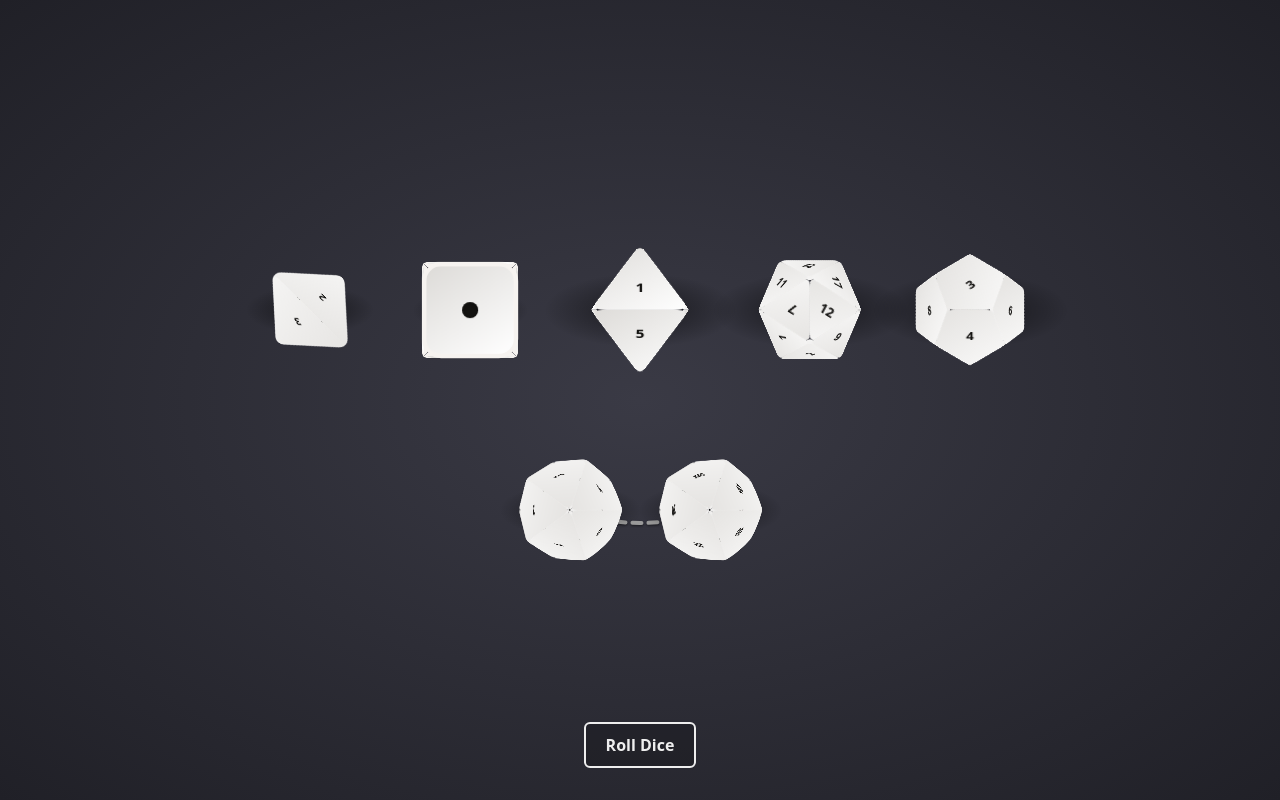
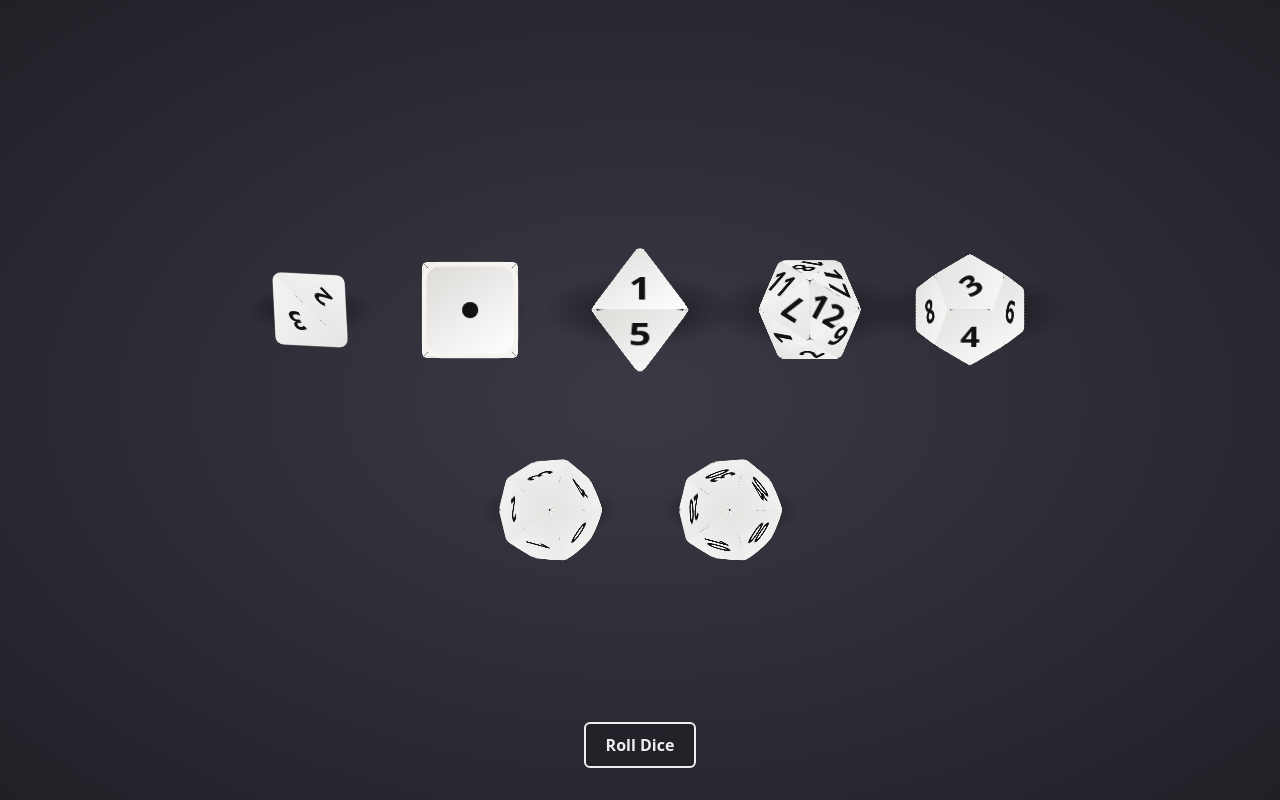
Before and after one commit to elyoni/dnd-5e-character-sheet, a website: page prototypes/dice-css-d6.html in a window 1280 px wide. Drawn offline with Linux system fonts and the light colour scheme.

Commit message:
Drop the d100 chain and bump face-number font size 150%

```diff
--- a/prototypes/dice-css-d6.html
+++ b/prototypes/dice-css-d6.html
@@ -131,7 +131,7 @@
   .d8-face .num {
     position: absolute;
     left: 50%;
-    font: 700 15px system-ui, sans-serif;
+    font: 700 37.5px system-ui, sans-serif;
     color: #131210;
     transform: translate(-50%, -50%);
   }
@@ -153,7 +153,7 @@
     position: absolute;
     top: 50%;
     left: 50%;
-    font: 700 13px system-ui, sans-serif;
+    font: 700 32.5px system-ui, sans-serif;
     color: #131210;
     transform: translate(-50%, -50%);
   }
@@ -173,29 +173,9 @@
     position: absolute;
     top: 50%;
     left: 50%;
-    font: 700 13px system-ui, sans-serif;
+    font: 700 32.5px system-ui, sans-serif;
     color: #131210;
     transform: translate(-50%, -50%);
-  }
-
-  /* Decorative-but-live chain linking the two d100 (percentile) dice —
-     redrawn every frame to follow wherever they currently are. */
-  .chain-svg {
-    position: absolute;
-    inset: 0;
-    width: 100%;
-    height: 100%;
-    pointer-events: none;
-    overflow: visible;
-  }
-
-  #chain-path {
-    fill: none;
-    stroke: #9a9a9a;
-    stroke-width: 4;
-    stroke-linecap: round;
-    stroke-dasharray: 9 7;
-    filter: drop-shadow(0 1px 1px rgba(0,0,0,.5));
   }
 
   .hud {
@@ -242,9 +222,7 @@
 </head>
 <body>
 
-  <div class="arena" id="arena">
-    <svg class="chain-svg"><path id="chain-path" /></svg>
-  </div>
+  <div class="arena" id="arena"></div>
 
   <div class="hud">
     <div class="result" id="result">&nbsp;</div>
@@ -820,8 +798,8 @@
     { label: "d8", size: 150, faceSize: 92, build: (s) => ({ dice: buildD8(s), rotations: D8_FACE_ROTATIONS }), idleX: 0, idleY: -90 },
     { label: "d20", size: 150, faceSize: 58, build: (s) => buildD20(s), idleX: 170, idleY: -90 },
     { label: "d12", size: 150, faceSize: 58, build: (s) => buildD12(s), idleX: 330, idleY: -90 },
-    { label: "d10", size: 110, faceSize: 52, build: (s) => buildD10(s, 1), idleX: -70, idleY: 110, chainGroup: "d100" },
-    { label: "d100", size: 110, faceSize: 52, build: (s) => buildD10(s, 10), idleX: 70, idleY: 110, chainGroup: "d100" },
+    { label: "d10", size: 110, faceSize: 52, build: (s) => buildD10(s, 1), idleX: -90, idleY: 110, chainGroup: "d100" },
+    { label: "d100", size: 110, faceSize: 52, build: (s) => buildD10(s, 10), idleX: 90, idleY: 110, chainGroup: "d100" },
   ];
 
   const instances = DICE_DEFS.map((def) => {
@@ -843,28 +821,6 @@
 
     return { def, wrap, diceEl, shadow, rotations, wrapAnim: null, diceAnim: null, shadowAnim: null };
   });
-
-  // The two percentile dice are drawn linked by a chain that's redrawn every
-  // frame from their live on-screen positions, so it follows them correctly
-  // whether they're sitting idle, mid-toss, or freshly landed — not just a
-  // static decoration between two fixed idle spots.
-  const chainPath = document.getElementById("chain-path");
-  const d100Instances = instances.filter((inst) => inst.def.chainGroup === "d100");
-
-  function updateChain() {
-    if (d100Instances.length === 2) {
-      const arenaRect = arena.getBoundingClientRect();
-      const [a, b] = d100Instances.map((inst) => {
-        const r = inst.wrap.getBoundingClientRect();
-        return [r.left + r.width / 2 - arenaRect.left, r.top + r.height / 2 - arenaRect.top];
-      });
-      const midX = (a[0] + b[0]) / 2;
-      const midY = (a[1] + b[1]) / 2 + 26; // sag downward, like a real chain
-      chainPath.setAttribute("d", `M ${a[0]} ${a[1]} Q ${midX} ${midY} ${b[0]} ${b[1]}`);
-    }
-    requestAnimationFrame(updateChain);
-  }
-  updateChain();
 
   // Builds a toss trajectory landing at (landX, landY) — offsets in px from
   // the arena center — with a gravity-like arc and a small settling bounce,
```
